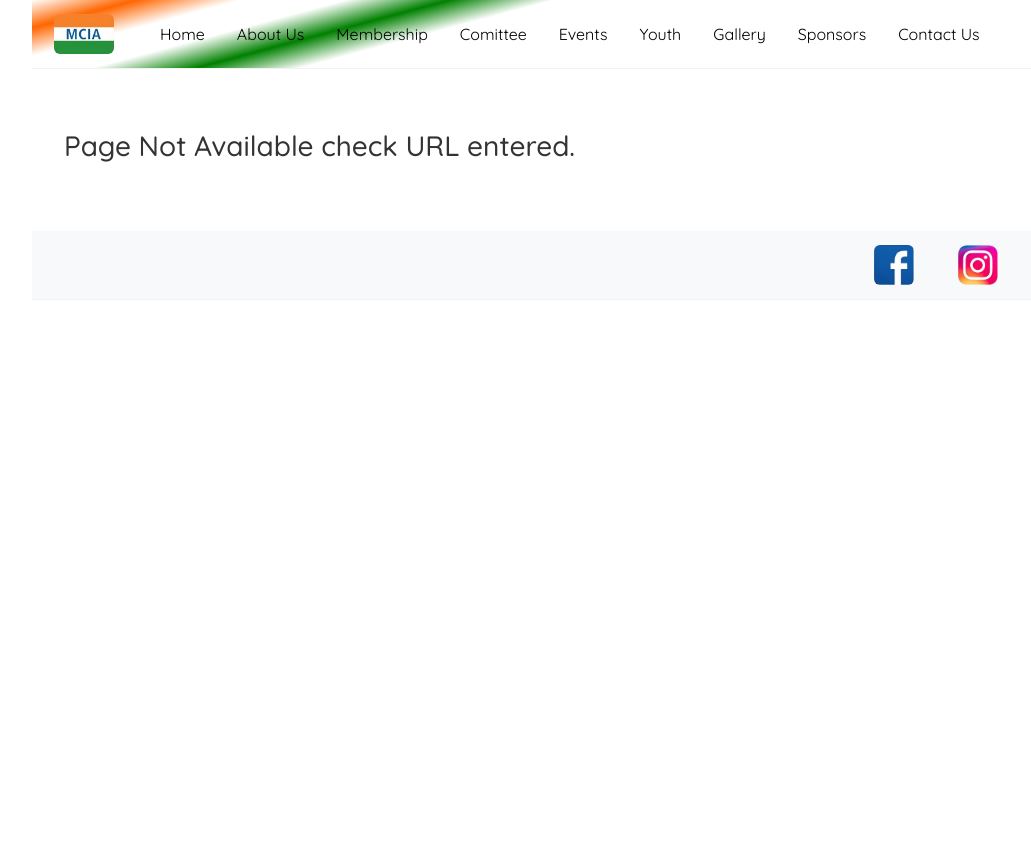
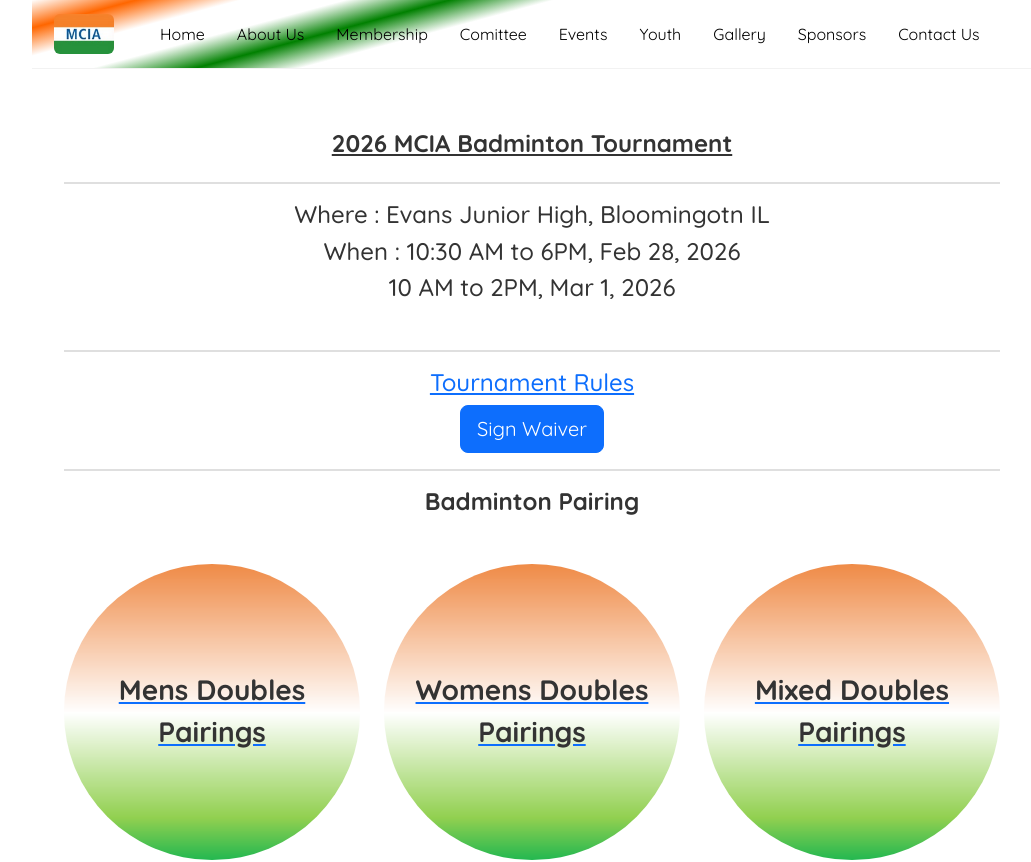
Before and after one commit to RahulVarunGit/mcia-react, a React (Create React App) app: page /badminton in a window 1280 px wide. Shown: the top 862 px of the page, without its empty margins (108-1139 px from the left). Before the commit the page ends 800 px from the top, so only its background shows below. Built offline with nearby package versions, Linux system fonts and the light colour scheme.

Commit message:
badminton

```diff
--- a/src/App.js
+++ b/src/App.js
@@ -27,6 +27,7 @@ import Register from './javascript/register';
 import Gallery from './javascript/gallery';
 import GalleryView from './javascript/galleryView';
 import GalleryItem from './javascript/galleryItem';
+import Badminton from './javascript/badminton';
 
 /*
 import Volleyball from './javascript/volleyball';
@@ -96,6 +97,8 @@ function App() {
             <Route path="/galleryView/:name" element={<GalleryView />} />
             <Route path="/galleryItem/:name" element={<GalleryItem />} />
 
+            <Route path="/badminton" element={<Badminton />} />
+
           </Routes>
 
         </div>
--- a/src/data/eventData.json
+++ b/src/data/eventData.json
@@ -30,9 +30,9 @@
             "name": "2026 MCIA Badminton Tournament",
             "where": "TBD",
             "where2": "",
-            "when": "Feb 2026 - Date TBD",
-            "flyer": "ComingSoon.jpg",
-            "btn": "Coming Soon",
+            "when": "Feb 28, Mar 1 2026",
+            "flyer": "MCIA26Badminton.jpg",
+            "btn": "Badminton",
             "btnGallery": "",
             "link": "badminton",
             "zeffyLink": "",
--- a/src/javascript/badminton.js
+++ b/src/javascript/badminton.js
@@ -13,16 +13,28 @@ const Badminton = () => {
 
 
             <div className="row">
-                <h4 className="center-align"><b ><u >2025 MCIA Badminton Tournament</u></b></h4>
+                <h4 className="center-align"><b ><u >2026 MCIA Badminton Tournament</u></b></h4>
             </div>
 
             <div><hr class="hr-line"></hr></div>
 
             <div>
-                <h4 className="center-align">Where : Bloomington Tennis & Turf Center</h4>
-                <h4 className="center-align">4101, Wicker Rd, Bloomington</h4>
-                <h4 className="center-align">When : 11 & 12 January, 2024</h4>
+                <h4 className="center-align">Where : Evans Junior High, Bloomingotn IL</h4>
+
+                <h4 className="center-align">When : 10:30 AM to 6PM, Feb 28, 2026</h4>
+                <h4 className="center-align">       10 AM to 2PM, Mar 1, 2026</h4>
                 <p >&nbsp;</p>
+                <div><hr className="hr-line"></hr></div>
+                <div>
+                    <h4 className="center-align"><a class="" href="https://docs.google.com/document/d/1Ky6I5NxW009ncPlnHdRxC-asyjK1JFRZBRUXgJ-zIJg/edit?tab=t.0">Tournament Rules</a></h4>
+                </div>
+                <div>
+                    <h4 className="center-align"><a type="button" className="btn btn-primary btn-lg" href="https://near.tl/sm/fbQFTWgGi">Sign Waiver</a></h4>
+                </div>
+
+
+
+                <div><hr class="hr-line"></hr></div>
                 <h4 className="center-align"><b >Badminton Pairing</b></h4>
             </div>
 
@@ -39,8 +51,8 @@ const Badminton = () => {
                             <p >&nbsp;</p>
                             <p >&nbsp;</p>
 
-                            <h3 ><b ><a href="Https://challonge.com/MCIA2025mens" target="_blank"><b><span className="#ca370f">Mens Doubles</span></b></a></b></h3>
-                            <h3 ><b ><a href="Https://challonge.com/MCIA2025mens" target="_blank"><b><span className="#ca370f">Pairings</span></b></a></b></h3>
+                            <h3 ><b ><a href="https://challonge.com/MCIAMD2026" target="_blank"><b><span className="#ca370f">Mens Doubles</span></b></a></b></h3>
+                            <h3 ><b ><a href="https://challonge.com/MCIAMD2026" target="_blank"><b><span className="#ca370f">Pairings</span></b></a></b></h3>
                         </div>
 
                     </div>
@@ -56,8 +68,8 @@ const Badminton = () => {
 
                             <p >&nbsp;</p>
                             <p >&nbsp;</p>
-                            <h3 ><b ><a href="Https://challonge.com/MCIA2025women" target="_blank"><b><span className="#ca370f">Womens Doubles</span></b></a></b></h3>
-                            <h3 ><b ><a href="Https://challonge.com/MCIA2025women" target="_blank"><b><span className="#ca370f">Pairings</span></b></a></b></h3>
+                            <h3 ><b ><a href="https://challonge.com/MCIAWD2026" target="_blank"><b><span className="#ca370f">Womens Doubles</span></b></a></b></h3>
+                            <h3 ><b ><a href="https://challonge.com/MCIAWD2026" target="_blank"><b><span className="#ca370f">Pairings</span></b></a></b></h3>
                         </div>
 
                     </div>
@@ -73,8 +85,8 @@ const Badminton = () => {
 
                             <p >&nbsp;</p>
                             <p >&nbsp;</p>
-                            <h3 ><b ><a href="Https://challonge.com/MCIA2025mixed" target="_blank"><b><span className="#ca370f">Mixed Doubles</span></b></a></b></h3>
-                            <h3 ><b ><a href="Https://challonge.com/MCIA2025mixed" target="_blank"><b><span className="#ca370f">Pairings</span></b></a></b></h3>
+                            <h3 ><b ><a href="https://challonge.com/MCIAXD2026" target="_blank"><b><span className="#ca370f">Mixed Doubles</span></b></a></b></h3>
+                            <h3 ><b ><a href="https://challonge.com/MCIAXD2026" target="_blank"><b><span className="#ca370f">Pairings</span></b></a></b></h3>
                         </div>
 
                     </div>
@@ -85,11 +97,7 @@ const Badminton = () => {
 
             <div><hr class="hr-line"></hr></div>
 
-            <div>
-                <h4 className="center-align"><a type="button" class="btn btn-primary btn-lg" href="/pickleball">Go to Pickleball Page</a></h4>
-            </div>
 
-            <div><hr class="hr-line"></hr></div>
 
         </div>
 
--- a/src/javascript/events2.js
+++ b/src/javascript/events2.js
@@ -22,7 +22,12 @@ const Events2 = () => {
             upcoming = upcoming + "<h5 >Where : " + event.where + "</h5>";
             upcoming = upcoming + "<h5 >" + event.where2 + "</h5>";
             upcoming = upcoming + "<h5 >When : " + event.when + "</h5>";
-            upcoming = upcoming + "<h5 ><a type=\"button\" className=\"btn btn-primary btn-lg\" href=\"/event/" + event.link + "\">" + event.btn + "</a></h5>";
+            if (event.link.indexOf("badminton") === 0) {
+                upcoming = upcoming + "<h5 ><a type=\"button\" className=\"btn btn-primary btn-lg\" href=\"/badminton\">" + event.btn + "</a></h5>";
+            }
+            else {
+                upcoming = upcoming + "<h5 ><a type=\"button\" className=\"btn btn-primary btn-lg\" href=\"/event/" + event.link + "\">" + event.btn + "</a></h5>";
+            }
             upcoming = upcoming + "</div></div>";
             upcoming = upcoming + "<div><hr className=\"hr-line\"></hr></div>";
         } else {
```
Also changed, not shown: public/images/flyers/MCIA26Badminton.jpg (added).
